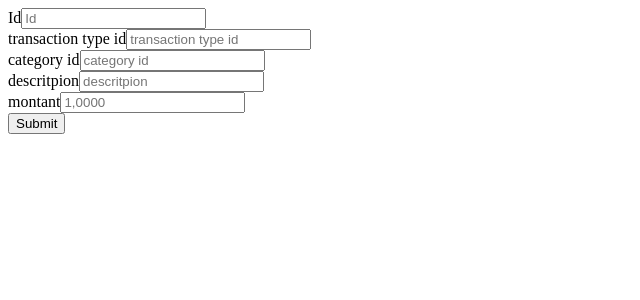
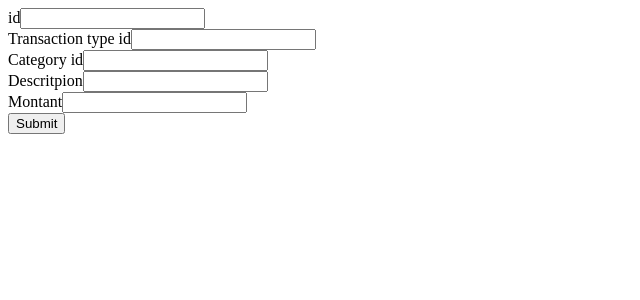
Before and after one commit to tchapsdev/finerd, a Next.js app: page /components/forms/form_transaction in a window 1280 px wide. Shown: the top 300 px of the page, without its empty margins (0-640 px from the left). Built offline with nearby package versions, Linux system fonts and the light colour scheme.

Commit message:
local storage service
Amelioration

```diff
--- a/package.json
+++ b/package.json
@@ -49,6 +49,7 @@
         "@types/chai": "^4.3.0",
         "@types/chai-spies": "^1.0.3",
         "@types/fs-extra": "^9.0.13",
+        "@types/jquery": "^3.5.14",
         "@types/lodash": "^4.14.178",
         "@types/mocha": "^9.1.0",
         "@types/node": "^17.0.18",
--- a/pages/components/forms/form_transaction.tsx
+++ b/pages/components/forms/form_transaction.tsx
@@ -1,32 +1,63 @@
 import { useState } from 'react';
+import $ from 'jquery';
+import { Transaction } from '../../../src/model/transaction';
+import TransactionService from '../../../src/service/transaction_service';
 
 const FormTransaction = () => {
   const [name, setName] = useState('');
   const [checked, setChecked] = useState(false);
+  const initialFormData = new Transaction();
+  initialFormData.id = 0
+  initialFormData.transaction_type_id = 1
+  initialFormData.category_id = 1
+  initialFormData.descritpion = 'Description 1'
+  initialFormData.montant =  15000
+  initialFormData.date = new Date();
+  initialFormData.photo= 'photo 1'
+
+  const [formData, updateFormData] = useState(initialFormData);
+
+  const handleChange = (e) => {
+    let inputType = $(`input[name=${e.target.name}`).attr('type');
+    updateFormData({
+      ...formData,
+      // Trimming any whitespace
+      [e.target.name]: inputType == 'number'? parseFloat(e.target.value.trim()): e.target.value.trim()
+    });
+  };
+
+  const handleSubmit = (e) =>{
+    e.preventDefault()
+
+    const service = new TransactionService();
+    service.save(formData)
+    console.log(service.getAll())
+  }
+
 
   return (
     <form>
-      <div className='form-group'>
-      <label>Id</label>
-        <input type="number" className='form-control' value={name} onChange={(e) => setName(e.target.value)} placeholder="Id" ></input>
+       <div className='form-group'>
+        <label>id</label>
+        <input type="number" className='form-control' name='id' onChange={handleChange} readOnly ></input>
       </div>
       <div className='form-group'>
-      <label>transaction type id</label>
-        <input type="number" className='form-control' id="" placeholder="transaction type id" ></input>
+        <label>Transaction type id</label>
+        <input type="number" className='form-control' name='transaction_type_id' onChange={handleChange} ></input>
       </div>
       <div className='form-group'>
-        <label>category id</label>
-        <input type="number" className='form-control' id="category_id" placeholder="category id" ></input>
+        <label>Category id</label>
+        <input type="number" className='form-control' name="category_id" onChange={handleChange} ></input>
       </div>
       <div className='form-group'>
-        <label>descritpion</label>
-        <input type="text" className='form-control' id="descritpion" placeholder="descritpion" ></input>
+        <label>Descritpion</label>
+        <input type="text" className='form-control' name="descritpion" onChange={handleChange}></input>
       </div>
       <div className='form-group'>
-        <label>montant</label>
-        <input type="number" className='form-control' id="montant" placeholder="1,0000" ></input>
+        <label>Montant</label>
+        <input type="number" className='form-control' name="montant" onChange={handleChange}></input>
       </div>
-      <input type='submit' value='Submit' className='btn btn-primary'></input>
+      <input type='submit' value='Submit' onClick={handleSubmit} className='btn btn-primary'></input>
     </form>
   );
 };
--- a/src/service/local_service.ts
+++ b/src/service/local_service.ts
@@ -1,13 +1,27 @@
 export class LocalService {
     protected save_Item(key: string, model: any) {
         let storageData = this.get_Items(key);
-        // remove if already exist
-        storageData = storageData.filter(item => {
-            return item.id != model.id;
-        });
+        if(model.id < 1){
+            model.id = this.getNextId(key);
+        }
+        else {
+            // remove if already exist
+            storageData = storageData.filter(item => {
+                return item.id != model.id;
+            });
+        }
         // Add new item
         storageData.push(model);
         this.localStoreSet(key, storageData);
+    }
+
+    private getNextId(key: string) {
+        let storageData = this.get_Items(key);
+        if (storageData == null || storageData == undefined) {
+            return 1;
+        }
+        storageData = storageData.sort((a, b) => b.id - a.id);
+         return storageData[0].id + 1;
     }
 
     protected get_Item_by_id(key: string, id: number) {
--- a/src/service/transaction_service.ts
+++ b/src/service/transaction_service.ts
@@ -1,7 +1,7 @@
 import { Transaction } from '../model/transaction';
 import { LocalService } from './local_service';
 
-export class TransactionService extends LocalService {
+class TransactionService extends LocalService {
     transaction_key = 'transactions';
     category_key = 'categories';
 
@@ -48,4 +48,7 @@ export class TransactionService extends LocalService {
     public delete(id: number) {
         this.delete_Item_by_id(this.transaction_key, id);
     }
+
 }
+
+export default TransactionService
```
Also changed, not shown: 2 other files (tests, documents, lock files or other folders).
